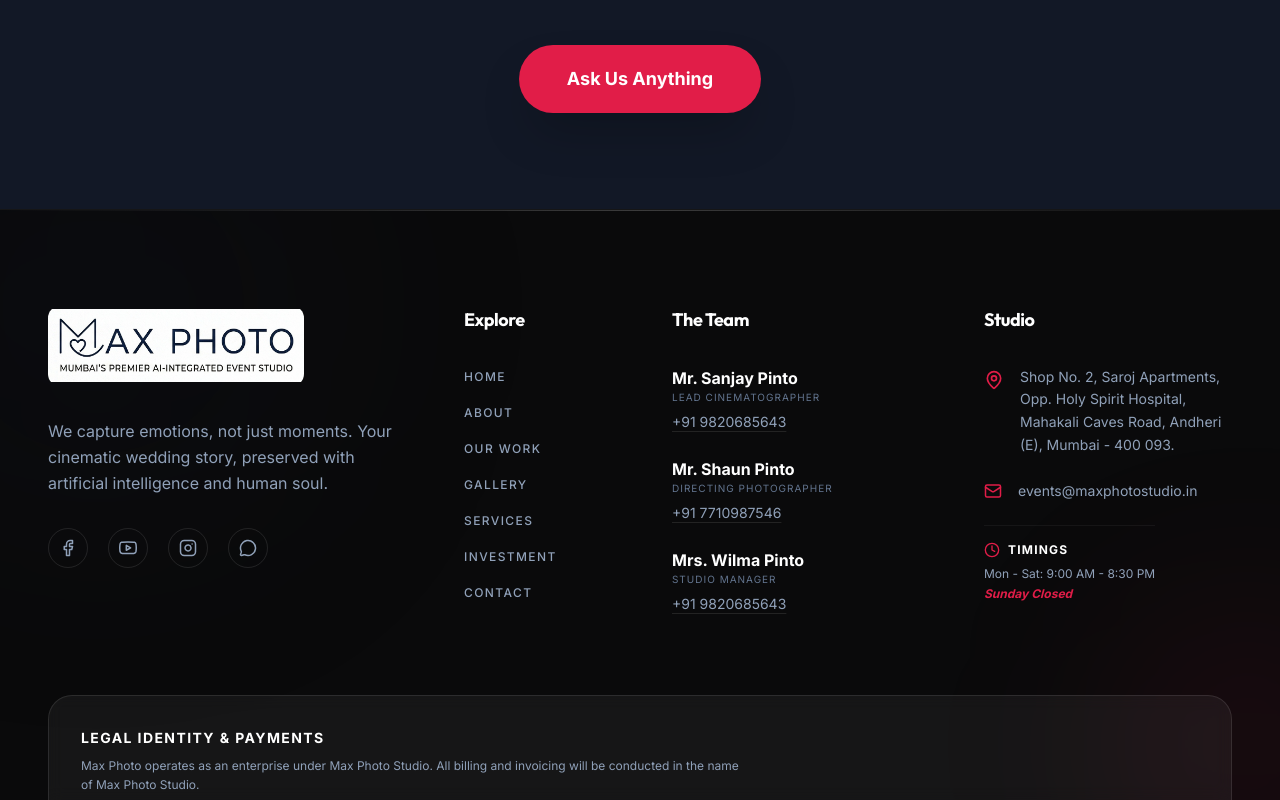
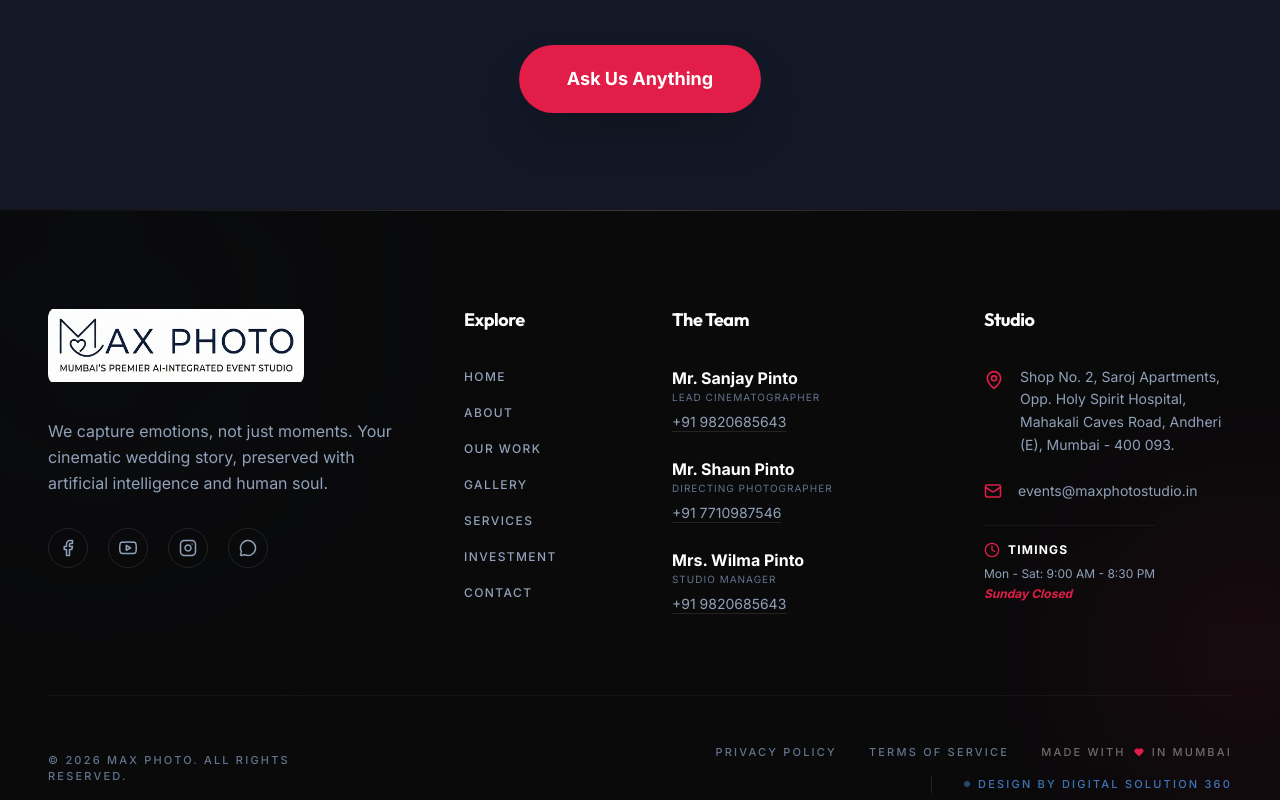
Before and after one commit to digitalsolution360web/photo-studio, a Next.js app: page /faq in a window 1280 px wide. Shown: the part 2000-2800 px from the top of the page. Built offline with nearby package versions, Linux system fonts and the light colour scheme.

Commit message:
new updated

```diff
--- a/components/Footer.tsx
+++ b/components/Footer.tsx
@@ -133,13 +133,13 @@ export function Footer() {
         </div>
 
         {/* Legal Disclaimer */}
-        <div className="mb-12 p-8 rounded-3xl bg-white/5 border border-white/10 backdrop-blur-sm">
+        {/* <div className="mb-12 p-8 rounded-3xl bg-white/5 border border-white/10 backdrop-blur-sm">
           <p className="text-sm font-bold text-white mb-2 uppercase tracking-widest">Legal Identity & Payments</p>
           <p className="text-xs leading-relaxed max-w-2xl">
             Max Photo operates as an enterprise under Max Photo Studio.
             All billing and invoicing will be conducted in the name of Max Photo Studio.
           </p>
-        </div>
+        </div> */}
 
         {/* Bottom Bar */}
         <div className="pt-12 border-t border-white/5 flex flex-col md:flex-row justify-between items-center gap-8 text-[11px] uppercase tracking-[0.2em] font-medium text-slate-500">
```
